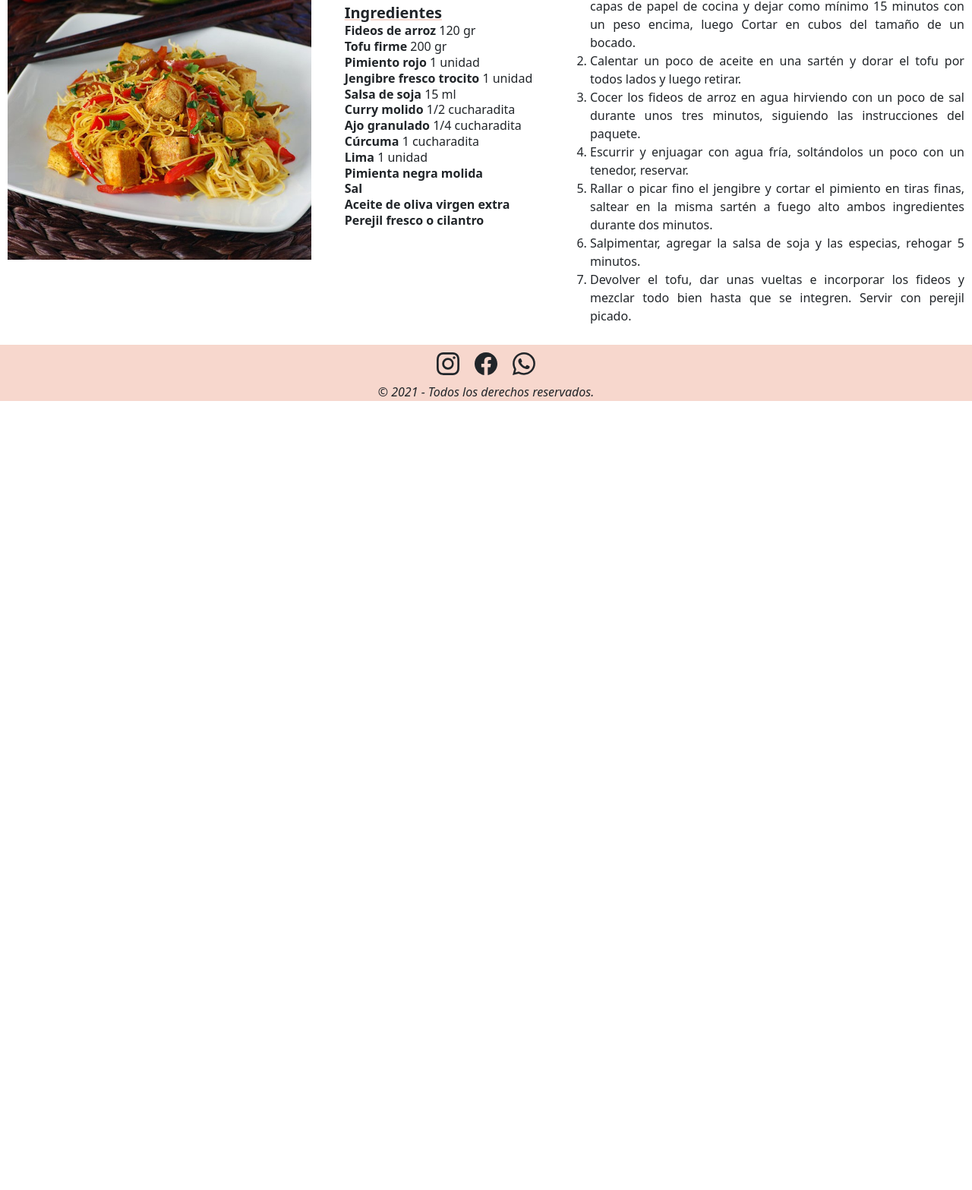
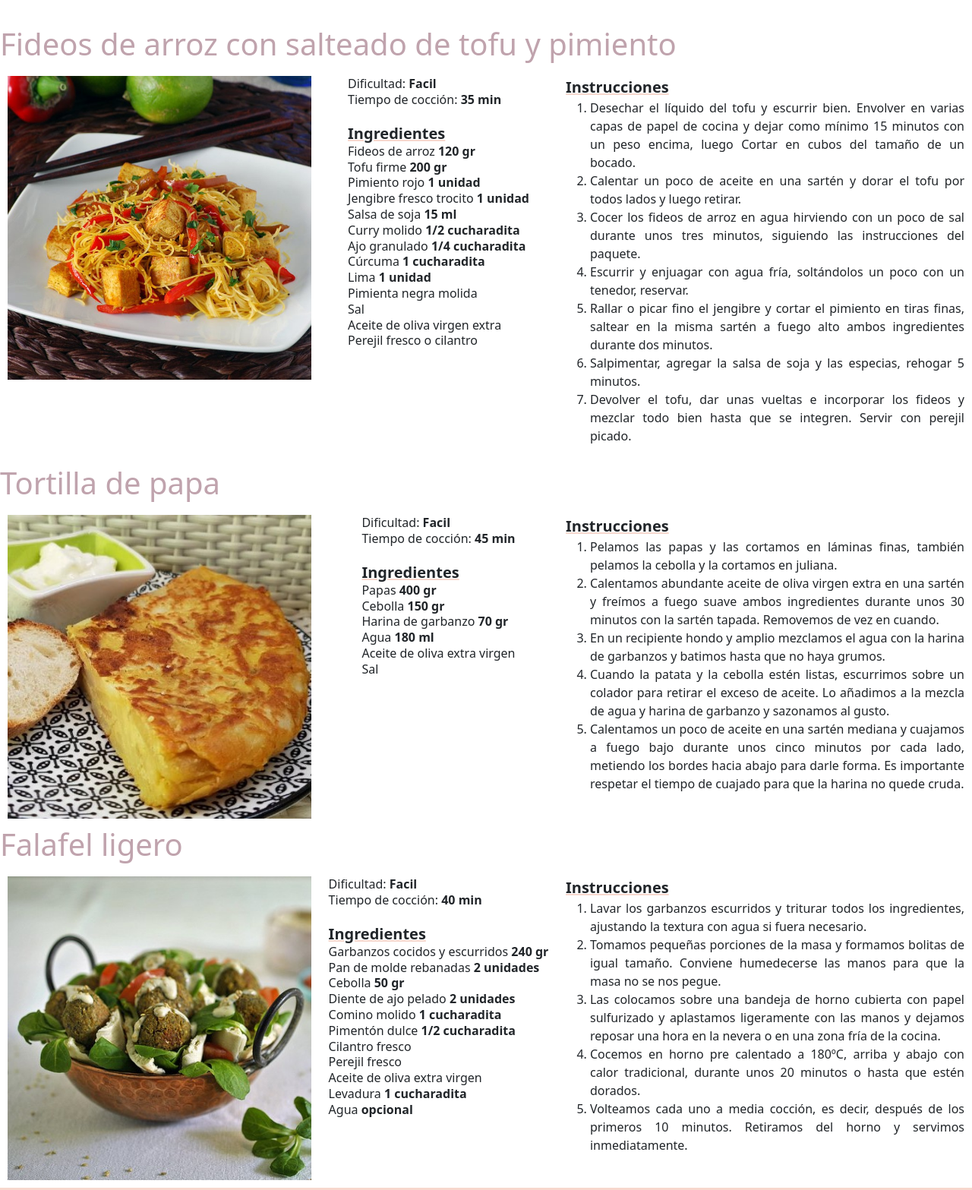
Before and after one commit to smsjem/recetasveggies, a website: page recetas_veganas.html in a window 1280 px wide. Shown: the part 516-2083 px from the top of the page at 76% size. Before the commit the page ends 1060 px from the top, so only its background shows below. Drawn offline with Linux system fonts and the light colour scheme.

Commit message:
agrego recetas veganas

```diff
--- a/recetas_veganas.html
+++ b/recetas_veganas.html
@@ -44,6 +44,13 @@
 
   <main>
     <div><img src="Imagenes/fondovegana.JPG" alt="" class="fondoDulce"></div>
+    <h2>Recetas</h2>
+    <ul class="sinLineas">
+      <li><a href="#receta1" class="sinLineas">Fideos de arroz con salteado de tofu y pimiento</a></li>
+      <li><a href="#receta2" class="sinLineas">Tortilla de papa</a></li>
+      <li><a href="#receta3" class="sinLineas">Falafel ligero</a></li>
+    </ul>
+    <br>
   </main>
 
   <a name="receta1"><h2 class="titulo">Fideos de arroz con salteado de tofu y pimiento</h2></a>
@@ -54,19 +61,19 @@
                 Dificultad: <span class="letraNegrita"> Facil </span> <br>
                 Tiempo de cocción: <span class="letraNegrita"> 35 min </span><br> <br>
                 <span class="subtitulo"> Ingredientes </span> <br>
-                <span class="letraNegrita"> Fideos de arroz </span> 120 gr <br>
-                <span class="letraNegrita"> Tofu firme </span> 200 gr <br>
-                <span class="letraNegrita"> Pimiento rojo </span> 1 unidad <br>
-                <span class="letraNegrita"> Jengibre fresco trocito </span> 1 unidad <br>
-                <span class="letraNegrita"> Salsa de soja </span> 15 ml <br>
-                <span class="letraNegrita"> Curry molido </span> 1/2 cucharadita <br>
-                <span class="letraNegrita"> Ajo granulado </span> 1/4 cucharadita <br>
-                <span class="letraNegrita"> Cúrcuma  </span> 1 cucharadita <br>
-                <span class="letraNegrita"> Lima </span> 1 unidad <br>
-                <span class="letraNegrita"> Pimienta negra molida </span> <br>
-                <span class="letraNegrita"> Sal </span> <br>
-                <span class="letraNegrita"> Aceite de oliva virgen extra </span> <br>
-                <span class="letraNegrita"> Perejil fresco o cilantro </span> <br>
+                Fideos de arroz <span class="letraNegrita"> 120 gr </span> <br>
+                Tofu firme <span class="letraNegrita"> 200 gr </span> <br>
+                Pimiento rojo <span class="letraNegrita"> 1 unidad </span> <br>
+                Jengibre fresco trocito <span class="letraNegrita"> 1 unidad </span> <br>
+                Salsa de soja <span class="letraNegrita"> 15 ml </span> <br>
+                Curry molido <span class="letraNegrita"> 1/2 cucharadita </span> <br>
+                Ajo granulado <span class="letraNegrita"> 1/4 cucharadita </span> <br>
+                Cúrcuma <span class="letraNegrita"> 1 cucharadita </span> <br>
+                Lima <span class="letraNegrita"> 1 unidad </span> <br>
+                Pimienta negra molida <span class="letraNegrita">  </span> <br>
+                Sal <span class="letraNegrita">  </span> <br>
+                Aceite de oliva virgen extra <span class="letraNegrita"> </span> <br>
+                Perejil fresco o cilantro <span class="letraNegrita"> </span> <br>
                 <br>
               </p>
             </div>
@@ -82,6 +89,70 @@
                 <li> Devolver el tofu, dar unas vueltas e incorporar los fideos y mezclar todo bien hasta que se integren. Servir con perejil picado. </li>
             </div>
         </div>
+
+  <a name="receta2"><h2 class="titulo">Tortilla de papa</h2></a>
+        <div class="padding recetasFlex">
+            <img src="Imagenes/vegana2.jpg" alt="Tortilla de papa" class="imagenRecetas">
+            <div>
+              <p class="lineas">
+                Dificultad: <span class="letraNegrita"> Facil </span> <br>
+                Tiempo de cocción: <span class="letraNegrita"> 45 min </span><br> <br>
+                <span class="subtitulo"> Ingredientes </span> <br>
+                Papas <span class="letraNegrita"> 400 gr </span> <br>
+                Cebolla <span class="letraNegrita"> 150 gr </span> <br>
+                Harina de garbanzo <span class="letraNegrita"> 70 gr </span> <br>
+                Agua <span class="letraNegrita"> 180 ml </span> <br>
+                Aceite de oliva extra virgen <span class="letraNegrita"> </span> <br>
+                Sal <span class="letraNegrita">  </span> <br>
+                <br>
+              </p>
+            </div>
+            <div class="col-lg-5">
+              <span class="subtitulo"> Instrucciones </span> <br>
+              <ol class="textoJustificado">
+                <li> Pelamos las papas y las cortamos en láminas finas, también pelamos la cebolla y la cortamos en juliana. </li>
+                <li> Calentamos abundante aceite de oliva virgen extra en una sartén y freímos a fuego suave ambos ingredientes durante unos 30 minutos con la sartén tapada. Removemos de vez en cuando. </li>
+                <li> En un recipiente hondo y amplio mezclamos el agua con la harina de garbanzos y batimos hasta que no haya grumos. </li>
+                <li> Cuando la patata y la cebolla estén listas, escurrimos sobre un colador para retirar el exceso de aceite. Lo añadimos a la mezcla de agua y harina de garbanzo y sazonamos al gusto. </li>
+                <li> Calentamos un poco de aceite en una sartén mediana y cuajamos a fuego bajo durante unos cinco minutos por cada lado, metiendo los bordes hacia abajo para darle forma. Es importante respetar el tiempo de cuajado para que la harina no quede cruda. </li>
+              </ol>
+            </div>
+        </div>
+
+  <a name="receta3"><h2 class="titulo">Falafel ligero</h2></a>
+        <div class="padding recetasFlex">
+            <img src="Imagenes/vegana3.jpg" alt="Falafel" class="imagenRecetas">
+            <div>
+              <p class="lineas">
+                Dificultad: <span class="letraNegrita"> Facil </span> <br>
+                Tiempo de cocción: <span class="letraNegrita"> 40 min </span><br> <br>
+                <span class="subtitulo"> Ingredientes </span> <br>
+                Garbanzos cocidos y escurridos <span class="letraNegrita"> 240 gr </span> <br>
+                Pan de molde rebanadas <span class="letraNegrita"> 2 unidades </span> <br>
+                Cebolla <span class="letraNegrita"> 50 gr </span> <br>
+                Diente de ajo pelado <span class="letraNegrita"> 2 unidades </span> <br>
+                Comino molido <span class="letraNegrita"> 1 cucharadita </span> <br>
+                Pimentón dulce <span class="letraNegrita"> 1/2 cucharadita </span> <br>
+                Cilantro fresco <span class="letraNegrita"> </span> <br>
+                Perejil fresco <span class="letraNegrita"> </span> <br>
+                Aceite de oliva extra virgen <span class="letraNegrita"> </span> <br>
+                Levadura <span class="letraNegrita"> 1 cucharadita </span> <br>
+                Agua <span class="letraNegrita"> opcional </span> <br>
+                <br>
+              </p>
+            </div>
+            <div class="col-lg-5">
+              <span class="subtitulo"> Instrucciones </span> <br>
+              <ol class="textoJustificado">
+                <li> Lavar los garbanzos escurridos y triturar todos los ingredientes, ajustando la textura con agua si fuera necesario. </li>
+                <li> Tomamos pequeñas porciones de la masa y formamos bolitas de igual tamaño. Conviene humedecerse las manos para que la masa no se nos pegue. </li>
+                <li> Las colocamos sobre una bandeja de horno cubierta con papel sulfurizado y aplastamos ligeramente con las manos y dejamos reposar una hora en la nevera o en una zona fría de la cocina. </li>
+                <li> Cocemos en horno pre calentado a 180ºC, arriba y abajo con calor tradicional, durante unos 20 minutos o hasta que estén dorados. </li>
+                <li> Volteamos cada uno a media cocción, es decir, después de los primeros 10 minutos. Retiramos del horno y servimos inmediatamente. </li>
+              </ol>
+            </div>
+        </div>
+
 
   <footer>
     <div class="redes">
```
Also changed, not shown: Imagenes/vegana2.jpg (added), Imagenes/vegana3.jpg (added).
